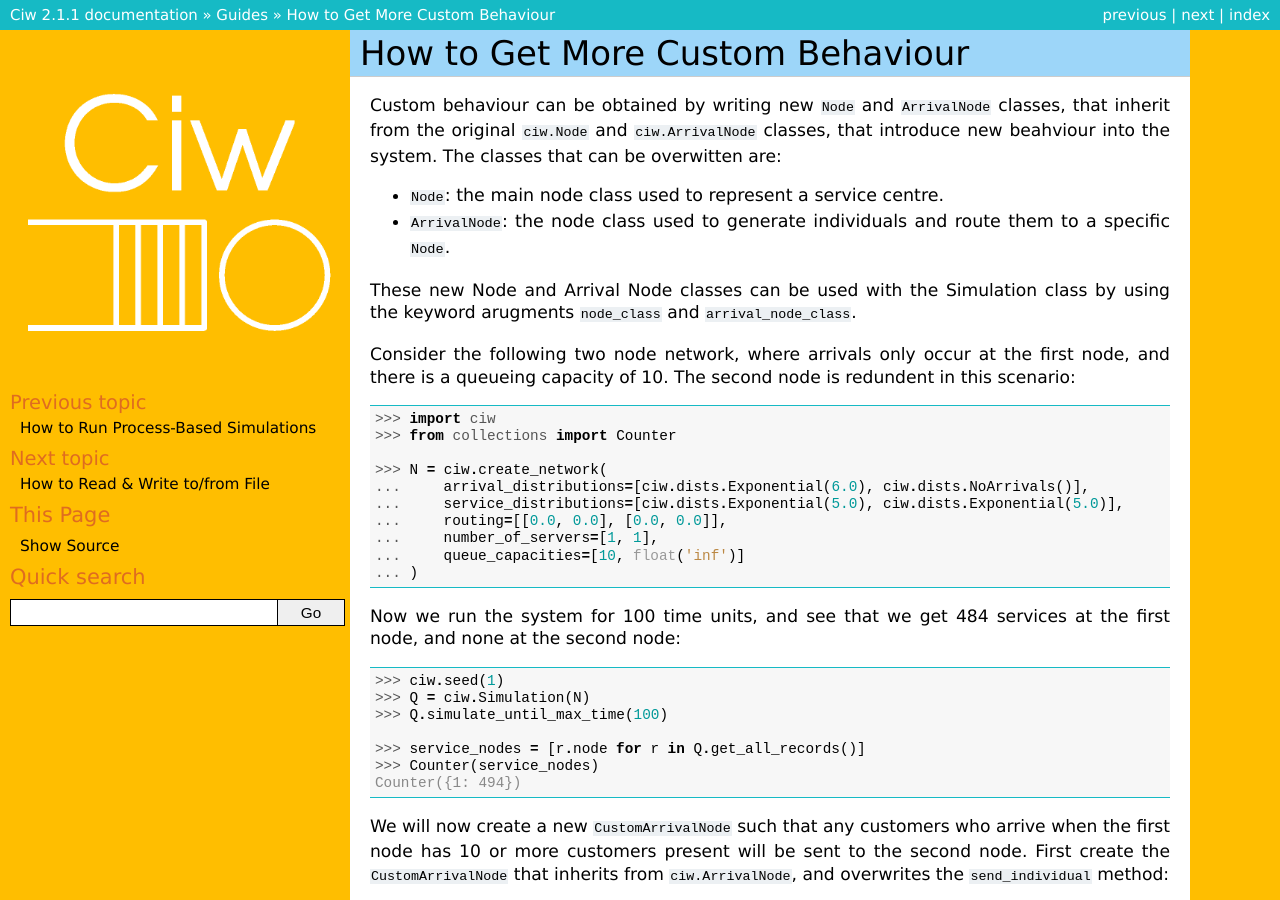
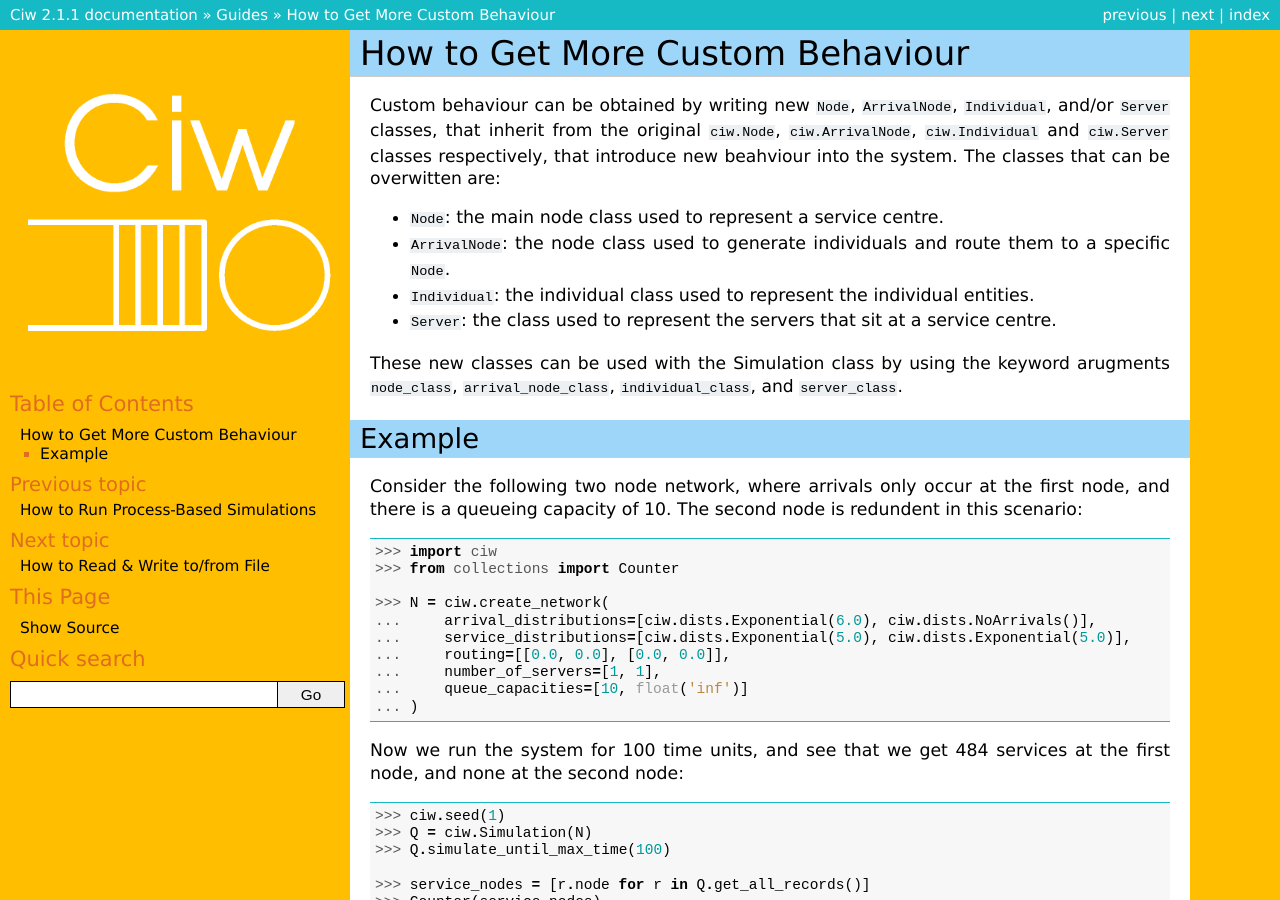
Before and after one commit to CiwPython/Ciw, a Sphinx documentation site: the page built from docs/Guides/behaviour.rst, in a window 1280 px wide and 900 px high. Built offline with Sphinx 7.4.7, drawn with Linux system fonts in a browser that asks for light colours.

Commit message:
update docs for new inds and server classes

```diff
--- a/docs/Guides/behaviour.rst
+++ b/docs/Guides/behaviour.rst
@@ -4,13 +4,18 @@
 How to Get More Custom Behaviour
 ================================
 
-Custom behaviour can be obtained by writing new :code:`Node` and :code:`ArrivalNode` classes, that inherit from the original :code:`ciw.Node` and :code:`ciw.ArrivalNode` classes, that introduce new beahviour into the system.
+Custom behaviour can be obtained by writing new :code:`Node`, :code:`ArrivalNode`, :code:`Individual`, and/or :code:`Server` classes, that inherit from the original :code:`ciw.Node`, :code:`ciw.ArrivalNode`, :code:`ciw.Individual` and :code:`ciw.Server` classes respectively, that introduce new beahviour into the system.
 The classes that can be overwitten are:
 
 - :code:`Node`: the main node class used to represent a service centre.
 - :code:`ArrivalNode`: the node class used to generate individuals and route them to a specific :code:`Node`.
+- :code:`Individual`: the individual class used to represent the individual entities.
+- :code:`Server`: the class used to represent the servers that sit at a service centre.
 
-These new Node and Arrival Node classes can be used with the Simulation class by using the keyword arugments :code:`node_class` and :code:`arrival_node_class`.
+These new classes can be used with the Simulation class by using the keyword arugments :code:`node_class`, :code:`arrival_node_class`, :code:`individual_class`, and :code:`server_class`.
+
+Example
+-------
 
 Consider the following two node network, where arrivals only occur at the first node, and there is a queueing capacity of 10.
 The second node is redundent in this scenario::
```
Also changed, not shown: .travis.yml.
